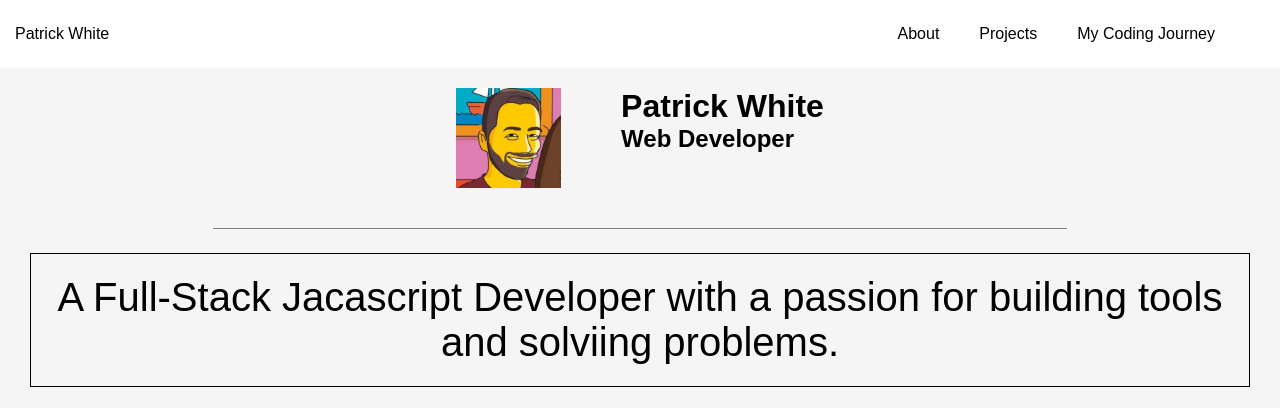
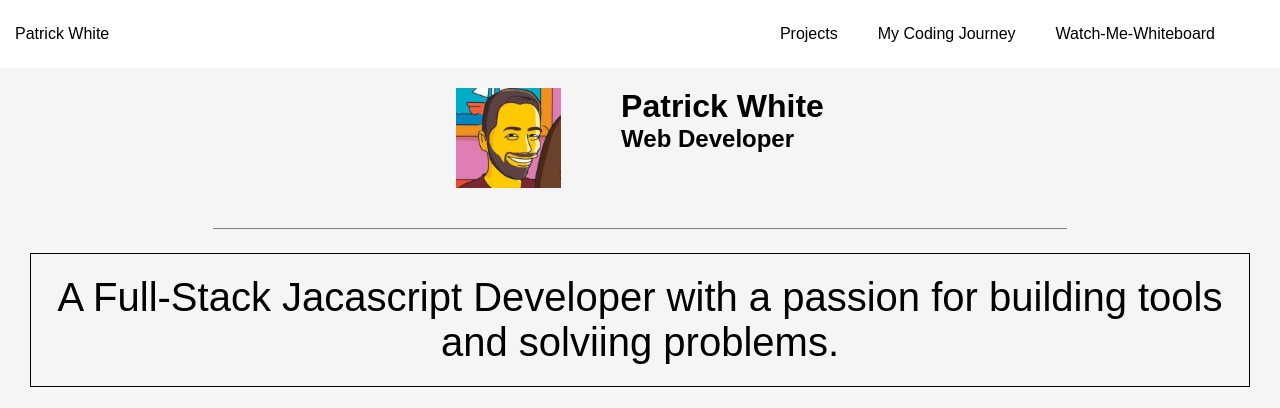
Before and after one commit to pat-white-code/portfolio, a plain HTML site: page index.html in a window 1280 px wide. Shown: the top 408 px of the page. Drawn offline with Linux system fonts and the light colour scheme.

Commit message:
adds link to watch whiteboards

```diff
--- a/index.html
+++ b/index.html
@@ -23,9 +23,9 @@
       <div class="logo">Patrick White</div>
       <nav>
         <ul>
-          <li>About</li>
           <li><a class='nav-link' href="#projects">Projects</a></li>
           <li><a class="nav-link" href="#my-journey">My Coding Journey</a></li>
+          <li><a class="nav-link" href="#videos">Watch-Me-Whiteboard</a></li>
         </ul>
       </nav>
     </header>
```
